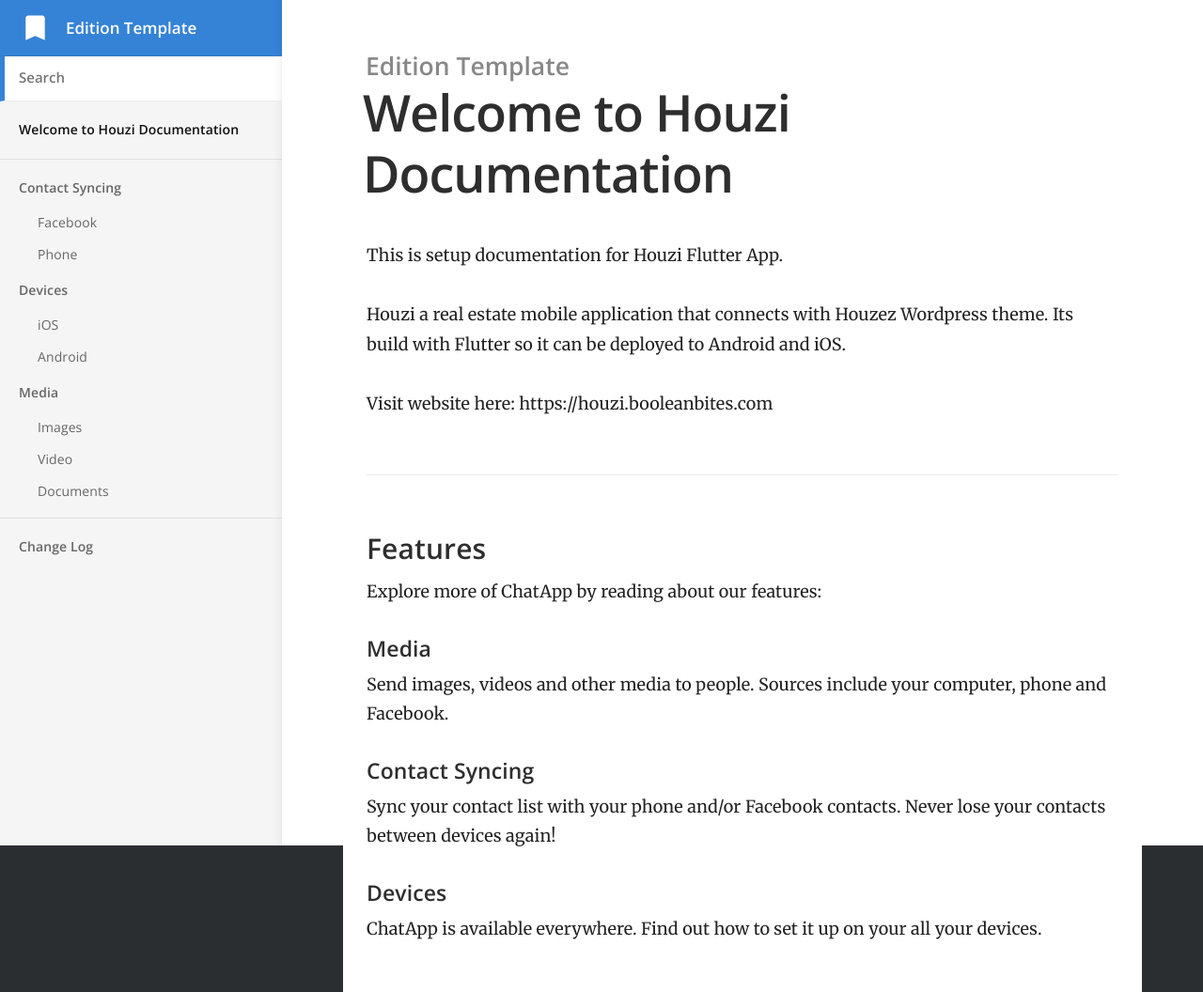
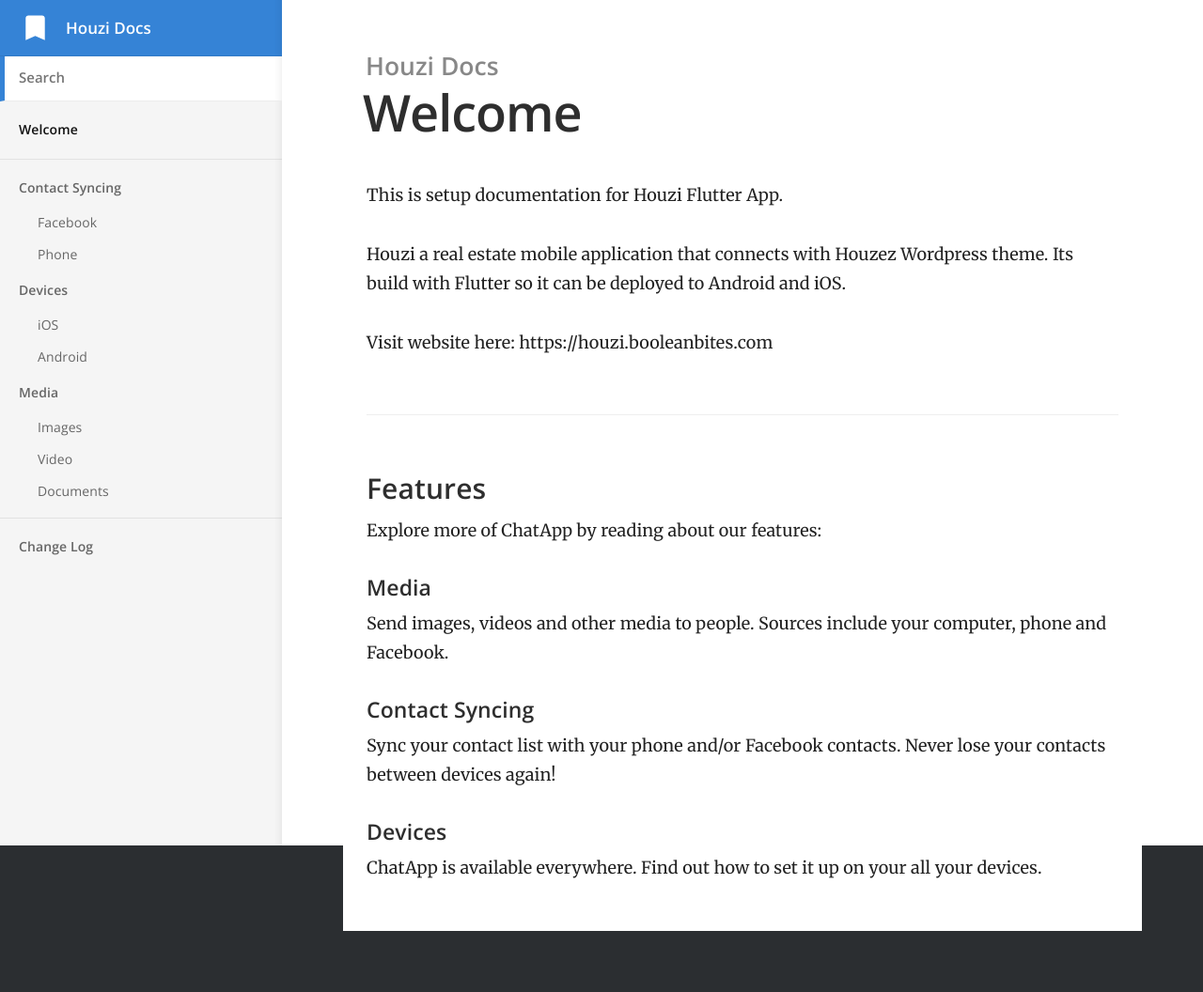
Before and after one commit to booleanbites/houzi-doc, a Jekyll site: the page built from index.md, in a window 1280 px wide. Shown: the whole page at 94% size. Built offline with Jekyll 4.4.1, drawn with Linux system fonts in a browser that asks for light colours; after the commit the page ends 991 px from its top, so only the background shows below that.

Commit message:
few editing.

```diff
--- a/_config.yml
+++ b/_config.yml
@@ -1,23 +1,23 @@
 # ----
 # Site
 
-title: Edition Template
-url: "https://long-pig.cloudvent.net"
+title: Houzi Docs
+url: "https://houzi.booleanbites.com"
 baseurl:
 google_analytics_key:
 show_full_navigation: true
 
 # Values for the jekyll-seo-tag gem (https://github.com/jekyll/jekyll-seo-tag)
 logo: /siteicon.png
-description: Product documentation template for Jekyll.
+description: Documentation for Houzi real estate app.
 author:
   name:
   email:
   twitter: # twitter username without the @ symbol
 social:
-  name: Edition Template
+  name: Houzi
   links:
-    - https://github.com/CloudCannon/edition-jekyll-template
+    - https://houzi.booleanbites.com
 
 # -----
 # Build
--- a/index.md
+++ b/index.md
@@ -1,5 +1,5 @@
 ---
-title: Welcome to Houzi Documentation
+title: Welcome
 ---
 
 This is setup documentation for Houzi Flutter App.
```
